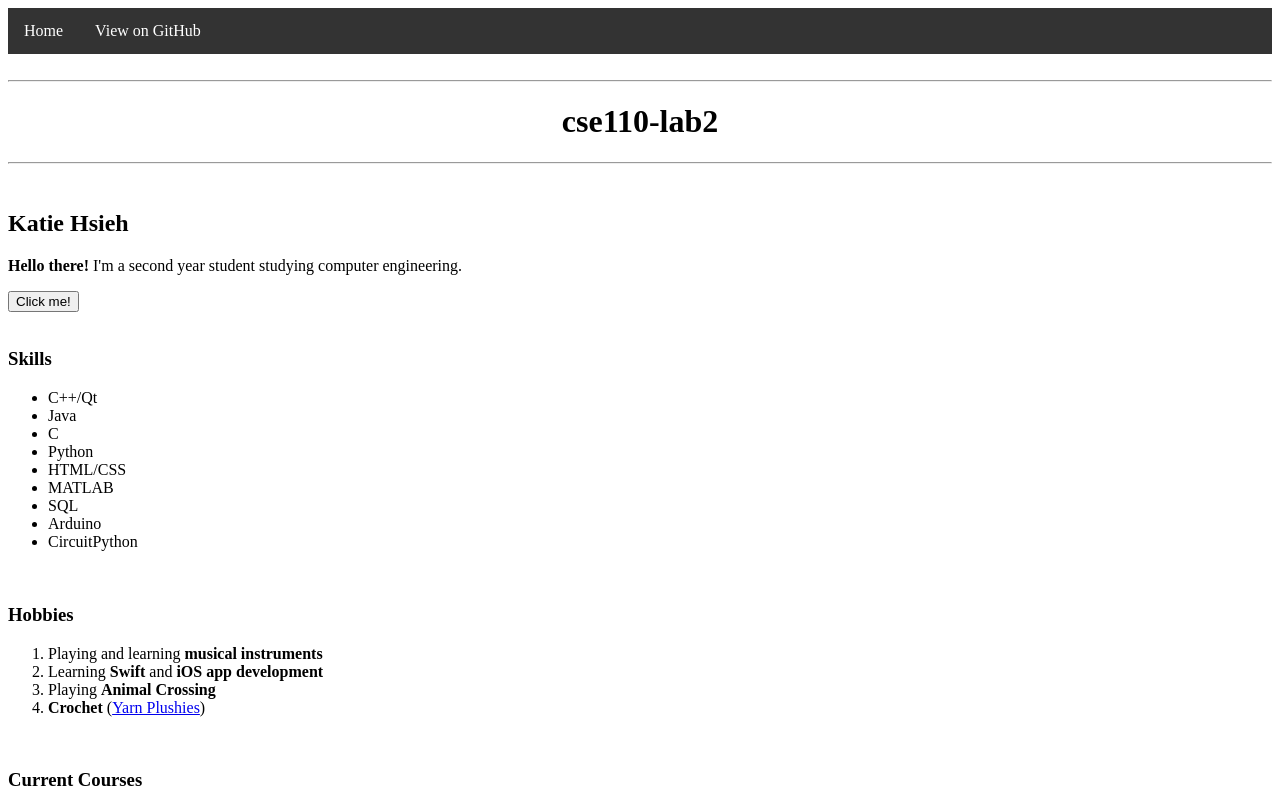
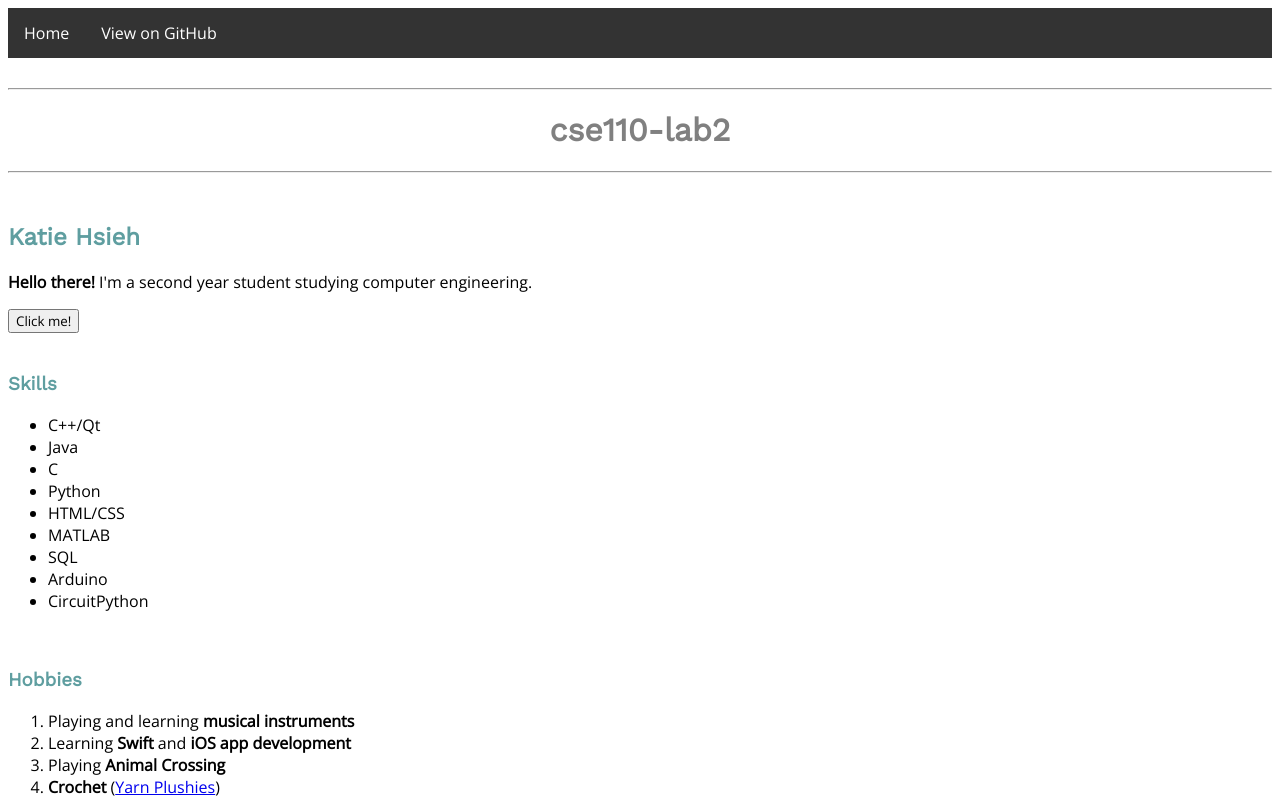
Before and after one commit to katiehsieh/cse110-lab3, a plain HTML site: page index.html in a window 1280 px wide. Shown: the top 801 px of the page. Drawn offline with nearby package versions, Linux system fonts and the light colour scheme.

Commit message:
Style text

```diff
--- a/style.css
+++ b/style.css
@@ -1,13 +1,26 @@
+@import url('https://fonts.googleapis.com/css?family=Work+Sans|Open+Sans&display=swap');
+
 * {
+  font-family: 'Open Sans', sans-serif;
+  text-align: left;
 }
 
-p {
+h1 {
+  font-family: 'Work Sans', sans-serif;
+  color: gray;
 }
 
-h1, h2 {
+h2, h3 {
+  font-family: 'Work Sans', sans-serif;
+  color: cadetblue;
+}
+
+footer {
+  text-align: center;
 }
 
 .center {
+  text-align: center;
 }
 
 .survey {
```
